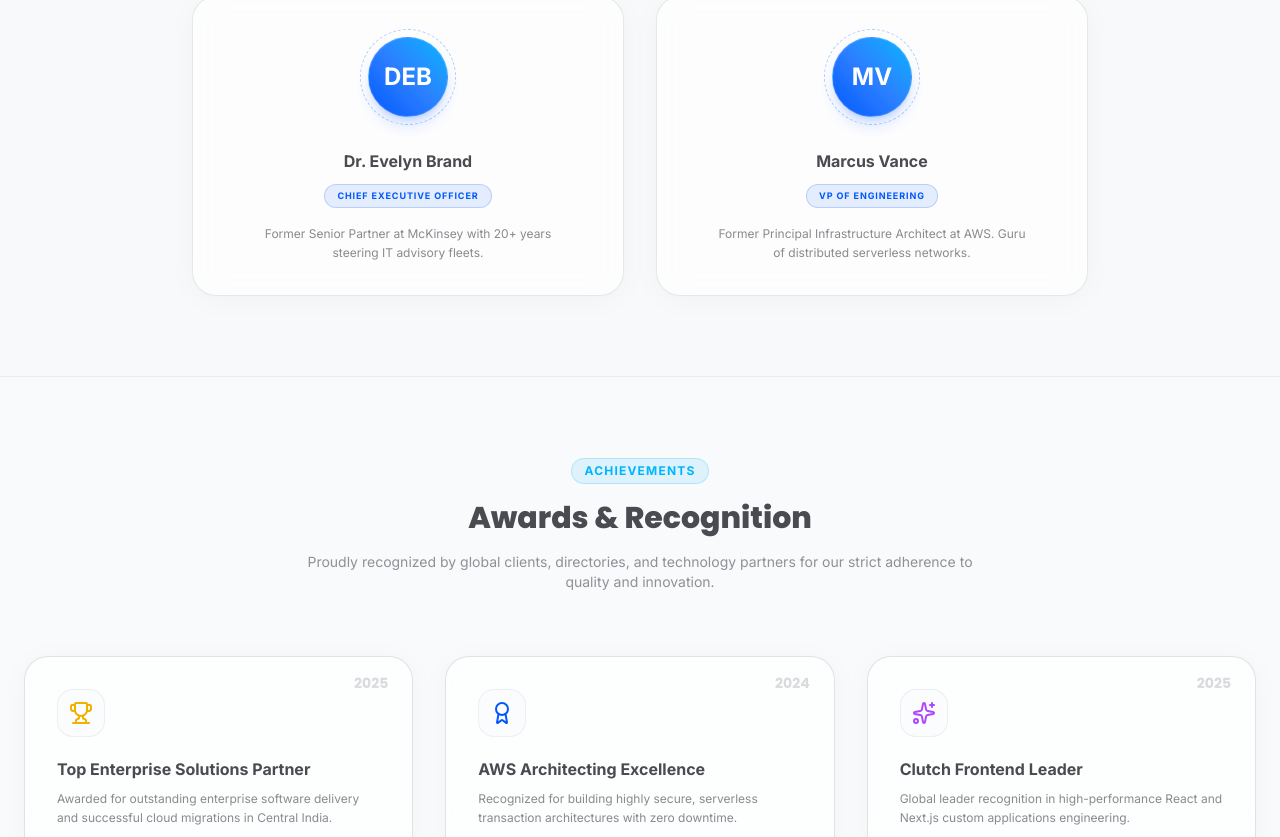
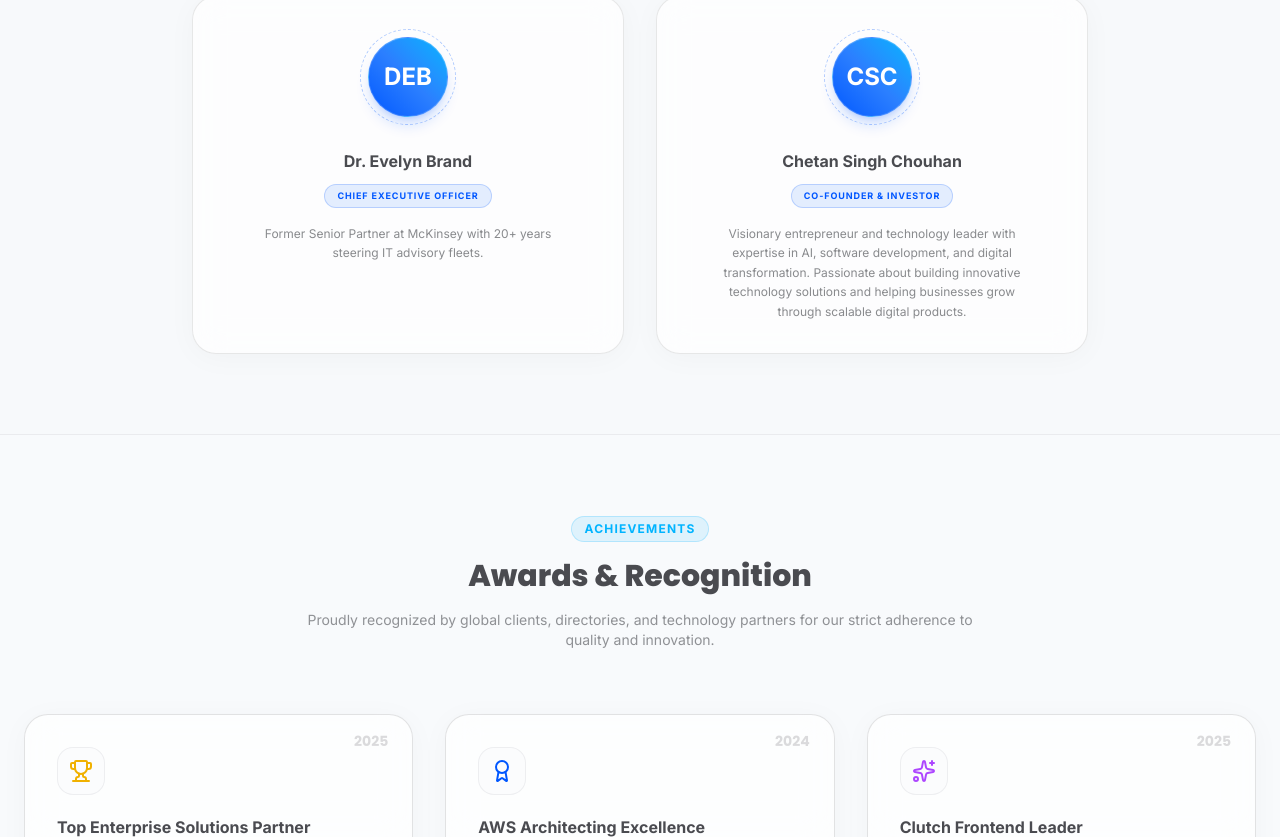
Before and after one commit to Ombaviskar2025/GangaTara-Technologies, a Next.js app: page /about in a window 1280 px wide. Shown: the part 993-1830 px from the top of the page. Built offline with nearby package versions, Linux system fonts and the light colour scheme.

Commit message:
Update leadership card and remove emerging AI category

```diff
--- a/src/app/about/page.tsx
+++ b/src/app/about/page.tsx
@@ -8,7 +8,7 @@ import Link from 'next/link';
 export default function AboutPage() {
   const leadership = [
     { name: 'Dr. Evelyn Brand', role: 'Chief Executive Officer', bio: 'Former Senior Partner at McKinsey with 20+ years steering IT advisory fleets.' },
-    { name: 'Marcus Vance', role: 'VP of Engineering', bio: 'Former Principal Infrastructure Architect at AWS. Guru of distributed serverless networks.' }
+    { name: 'Chetan Singh Chouhan', role: 'Co-Founder & Investor', bio: 'Visionary entrepreneur and technology leader with expertise in AI, software development, and digital transformation. Passionate about building innovative technology solutions and helping businesses grow through scalable digital products.' }
   ];
 
   const awards = [
--- a/src/app/technologies/page.tsx
+++ b/src/app/technologies/page.tsx
@@ -41,8 +41,7 @@ export default function TechnologiesPage() {
     { key: 'backend', label: 'Backend Stacks' },
     { key: 'cloud', label: 'Cloud & DevOps Infrastructure' },
     { key: 'database', label: 'Databases & In-Memory Caches' },
-    { key: 'mobile', label: 'Mobile Platforms' },
-    { key: 'emerging', label: 'Emerging & Cognitive AI' }
+    { key: 'mobile', label: 'Mobile Platforms' }
   ];
 
   return (
```
